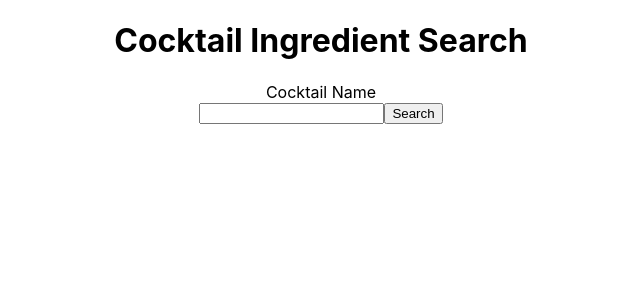
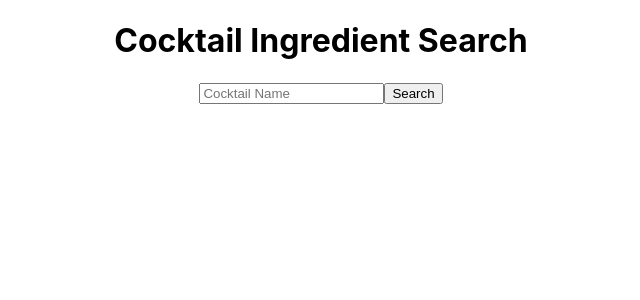
Before and after one commit to scho413/Cocktail_recipe, a React (Create React App) app in the folder Front-end/: page / in a window 1280 px wide. Shown: the top 300 px of the page, without its empty margins (319-959 px from the left). Built offline with nearby package versions, Linux system fonts and the light colour scheme.

Commit message:
Input change

```diff
--- a/Front-end/src/App.tsx
+++ b/Front-end/src/App.tsx
@@ -18,8 +18,7 @@ function App() {
       </h1>
 
       <div>
-        <label>Cocktail Name</label><br/>
-        <input type="text" id="cocktail-name" name="cocktail-name" onChange={e => setCocktailName(e.target.value)}/>
+        <input placeholder="Cocktail Name" type="text" id="cocktail-name" name="cocktail-name" onChange={e => setCocktailName(e.target.value)}/>
         <button onClick={search}>
         Search
         </button>
```
